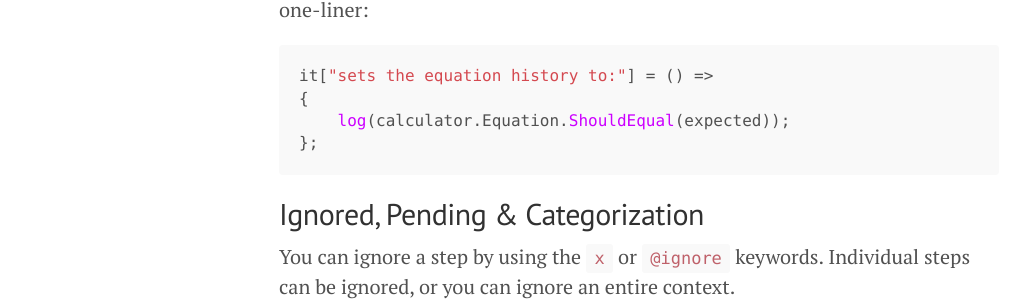
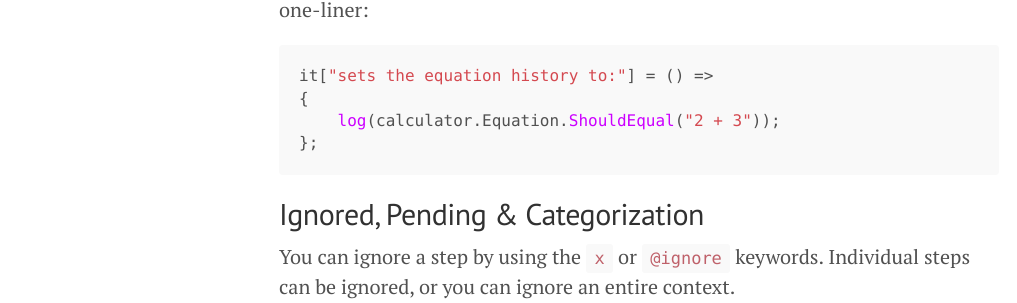
Before and after one commit to ColinOrr/colinorr.github.io, a Jekyll site: the page built from _posts/2016-03-22-introducing-penfold.md, in a window 1280 px wide and 900 px high, scrolled down 5838 px. Shown: the part 149-452 px from the top of the window, without its empty margins (1-1018 px from the left). Built offline with Jekyll 4.4.1, drawn with Linux system fonts in a browser that asks for light colours; some web fonts are replaced; Markdown is read by kramdown in place of the engine named in the settings; comment, search, counter and statistics services are not loaded.

Commit message:
Fixed a mistake in the logging section

````diff
--- a/_posts/2016-03-22-introducing-penfold.md
+++ b/_posts/2016-03-22-introducing-penfold.md
@@ -256,7 +256,7 @@ one-liner:
 ```c#
 it["sets the equation history to:"] = () =>
 {
-    log(calculator.Equation.ShouldEqual(expected));
+    log(calculator.Equation.ShouldEqual("2 + 3"));
 };
 ```
 
````
